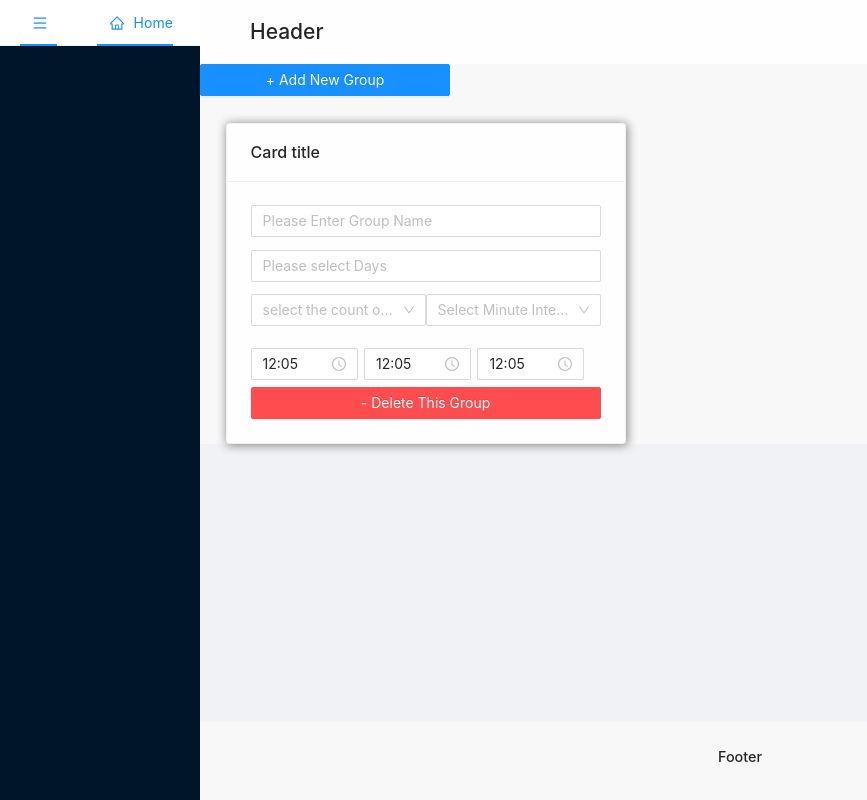
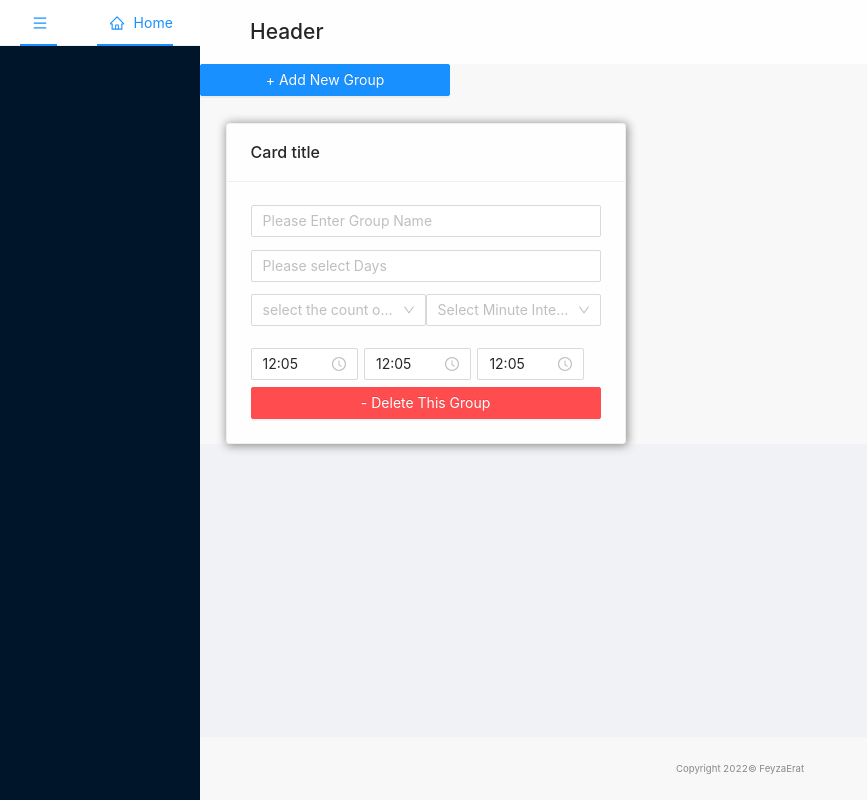
Before and after one commit to feyzaerat/v_tracking, a React (Create React App) app: page / in a window 1280 px wide. Shown: the whole page, without its empty margins (0-867 px from the left). Built offline with nearby package versions, Linux system fonts and the light colour scheme.

Commit message:
"copyright text"

```diff
--- a/src/components/Footer.tsx
+++ b/src/components/Footer.tsx
@@ -1,12 +1,17 @@
 
 import React, { Component } from 'react';
+class Footer extends Component {
 
-class Footer extends Component {
     render() {
         return (
             <div className='footer'>
-                <h2>Footer</h2>
+
+
+                Copyright <span>{new Date().getFullYear()}</span>© <a className={"copyright-a"} href={"https://feyzaerat.com/"}> FeyzaErat</a>
+
             </div>
+
+
         );
     }
 }
```
